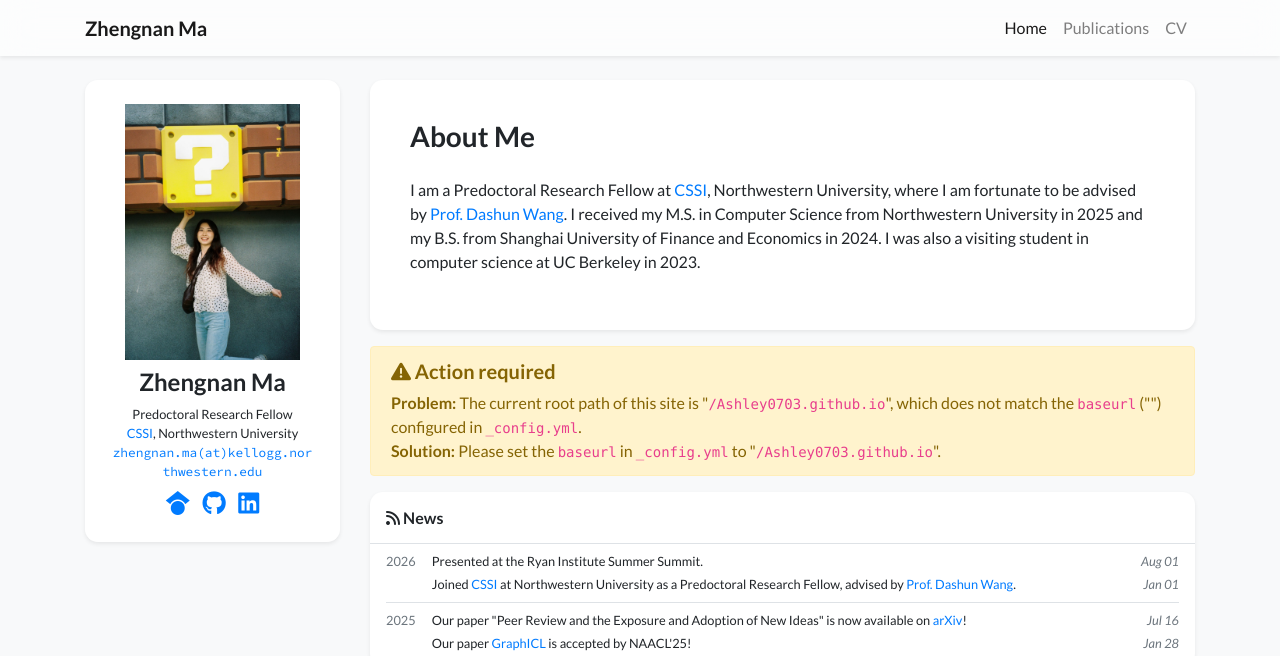
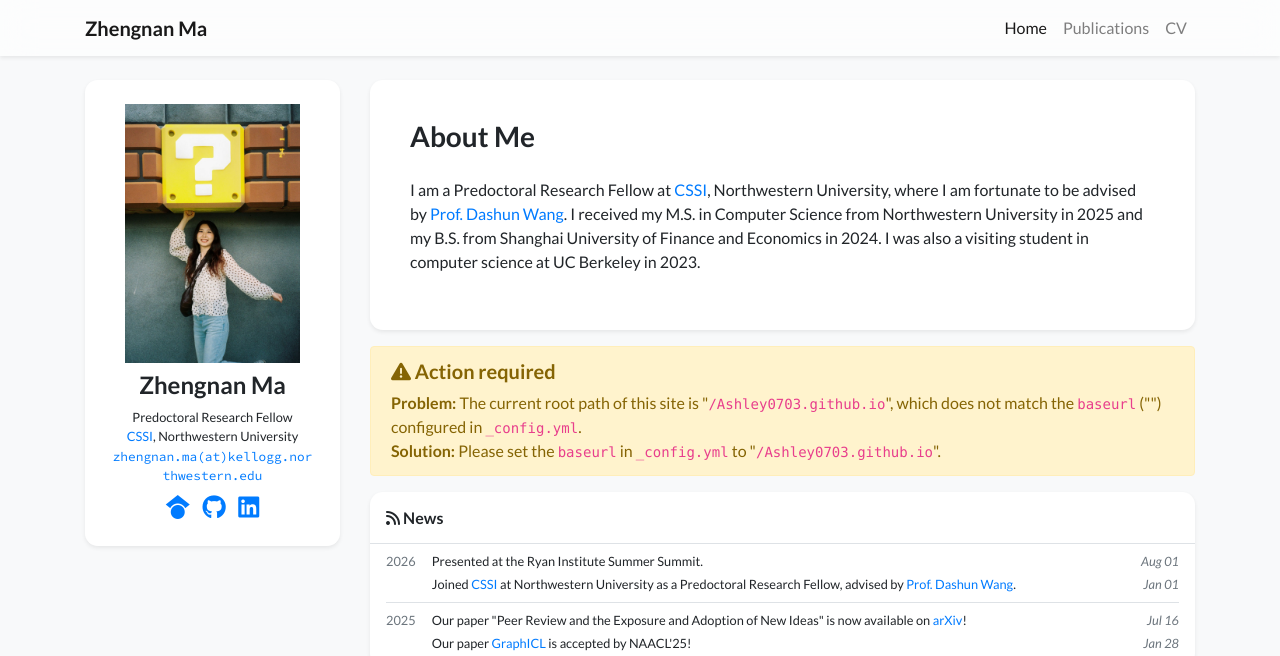
Before and after one commit to Ashley0703/Ashley0703.github.io, a Jekyll site: the page built from index.html, in a window 1280 px wide. Shown: the top 656 px of the page. Built offline with Jekyll 4.4.1, drawn with Linux system fonts in a browser that asks for light colours; nearby versions of some CDN libraries; a style sheet for code colours, icons or effects is not loaded.

Commit message:
Straighten homepage portrait
Co-Authored-By: Claude Opus 5.5 <noreply@anthropic.com>

```diff
--- a/_data/profile.yml
+++ b/_data/profile.yml
@@ -24,7 +24,7 @@ short_bio: >-
     I was also a visiting student in computer science at UC Berkeley in 2023.
   </p>
 
-portrait_url: /assets/images/photos/portrait_zhengnan_full.jpg
+portrait_url: /assets/images/photos/portrait_zhengnan_straight.jpg
 # portrait_caption: ""
 
 education:
```
Also changed, not shown: assets/images/photos/portrait_zhengnan_straight.jpg (added).
